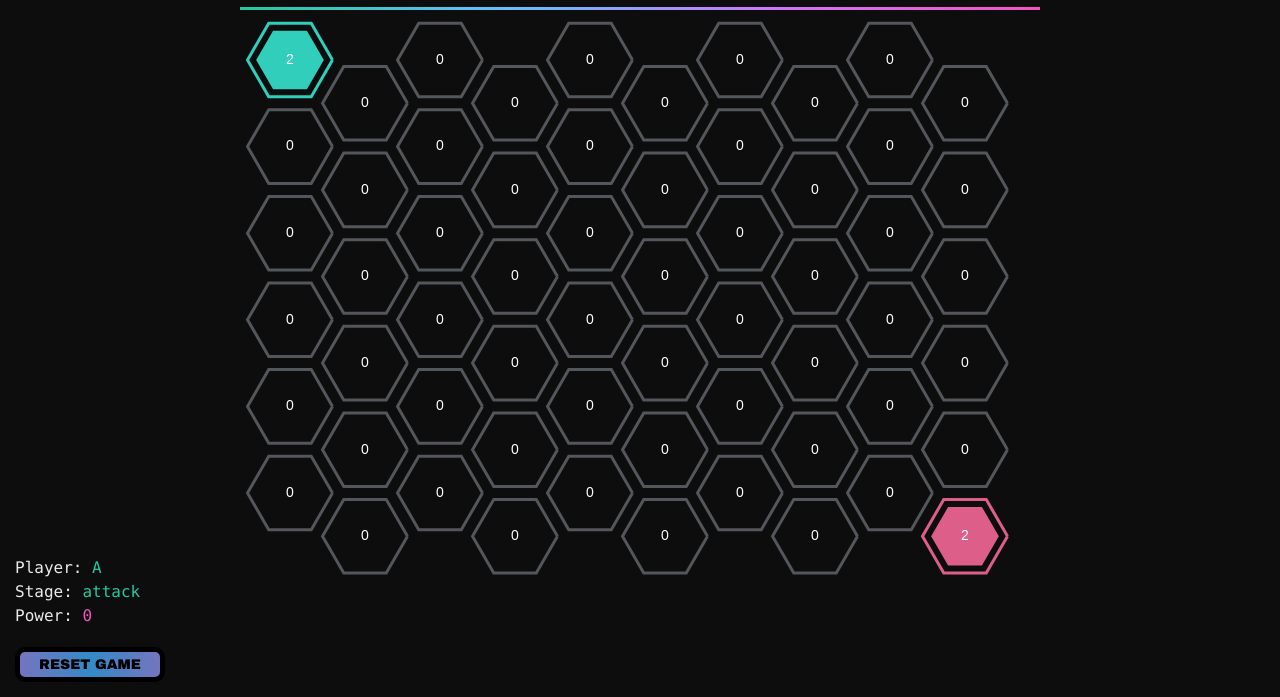
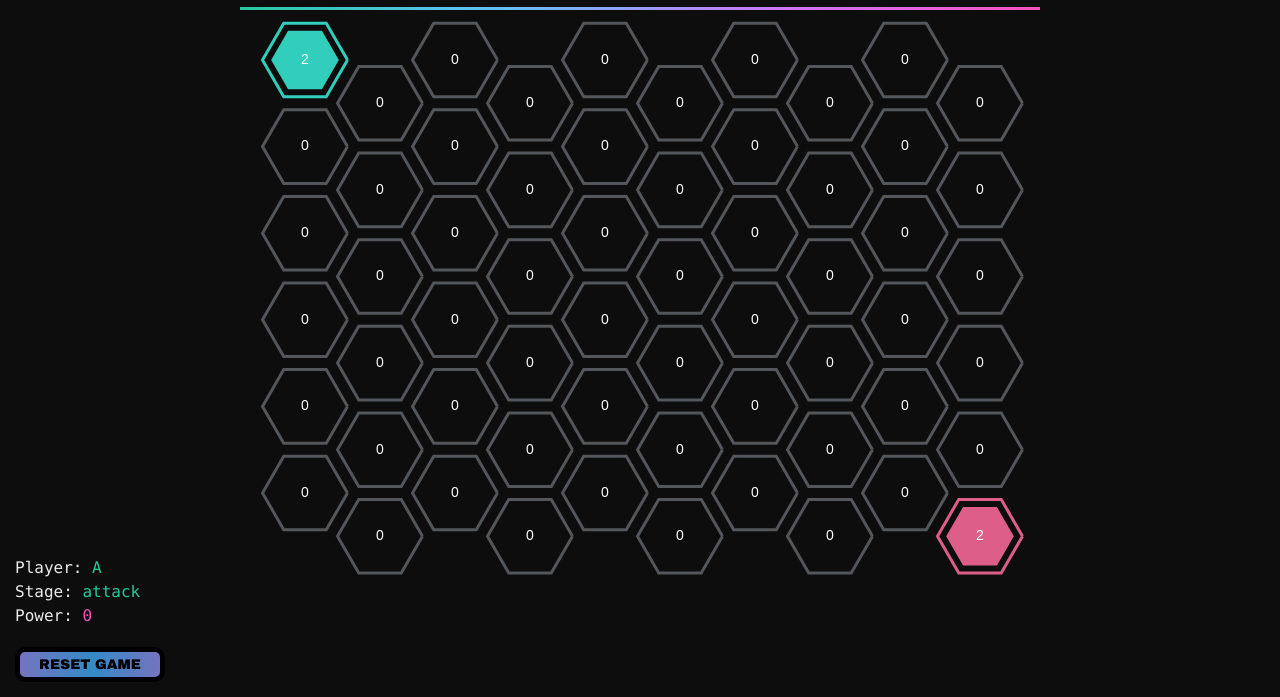
Before and after one commit to eleon479/hexipro, a website: page index.html in a window 1280 px wide. Shown: the part 103-800 px from the top of the page. Drawn offline with nearby package versions, Linux system fonts and the light colour scheme.

Commit message:
update canvas to resize based on map dimensions

```diff
--- a/index.html
+++ b/index.html
@@ -23,7 +23,7 @@
       </header>
       <div id="divide-wrapper"></div>
       <main>
-        <canvas id="canvas" width="800" height="600"></canvas>
+        <canvas id="canvas">
       </main>
     </div>
 
--- a/js/game.js
+++ b/js/game.js
@@ -1,16 +1,12 @@
 mapConfig = map1;
 
-// canvas and rendering context setup
 var canvas = document.getElementById("canvas");
 var ctx = canvas.getContext("2d");
-
-/**
- * @todo Calculate needed canvas size (px) given (rows, cols, size)
- * Create a canvas of that size programmatically here
- *
- * ex: horizontally: 1000px can fit 13 columns of 50px hexagons
- *     vertically: 600px can fit 7 rows of 50px hexagons
- */
+const canvasWidth =
+  2 * mapConfig.columns + mapConfig.size * 1.5 * mapConfig.columns;
+const canvasHeight = mapConfig.rows * mapConfig.size * 2;
+canvas.setAttribute("width", `${canvasWidth}px`);
+canvas.setAttribute("height", `${canvasHeight}px`);
 
 /* Hexipro local game instance controller */
 class Game {
```
